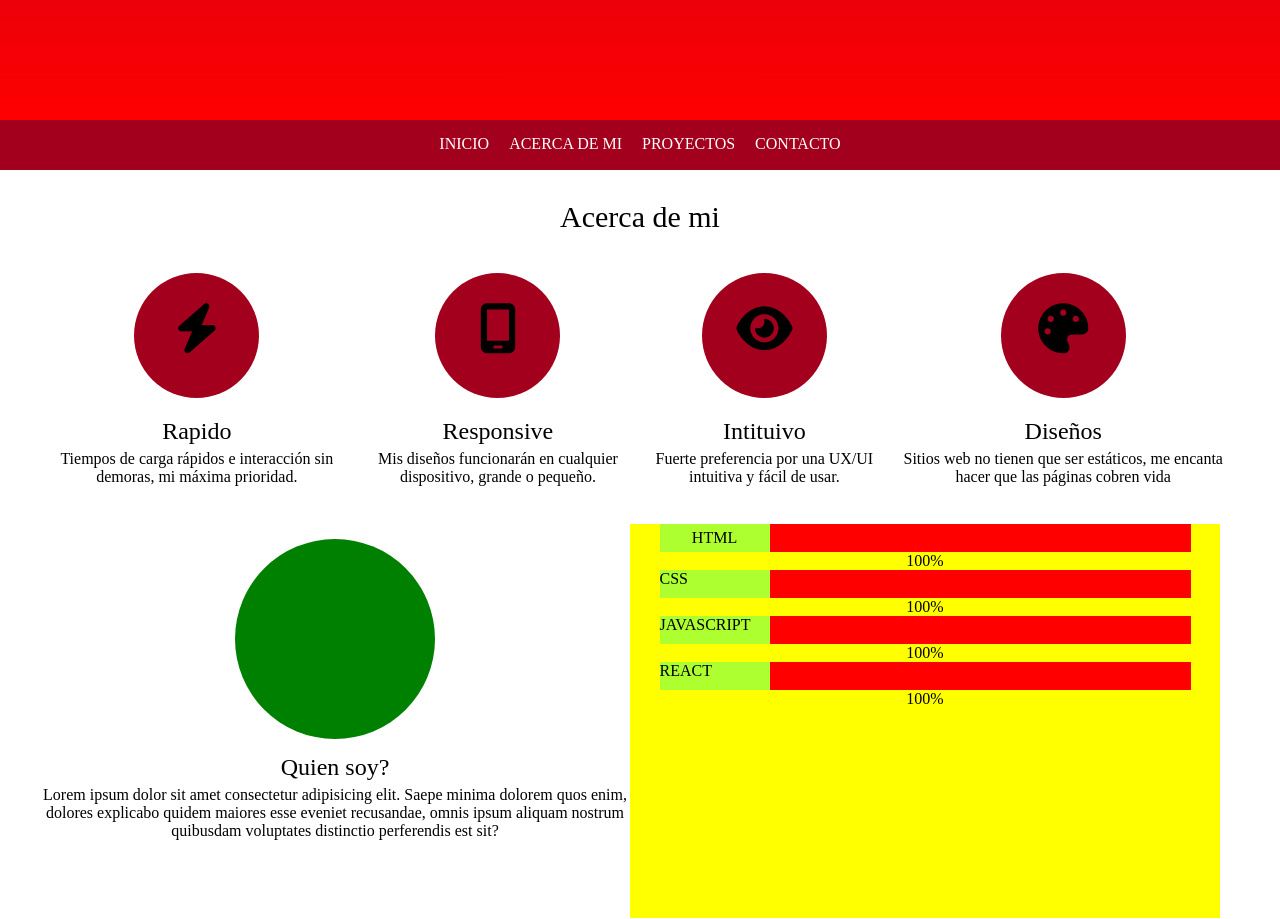
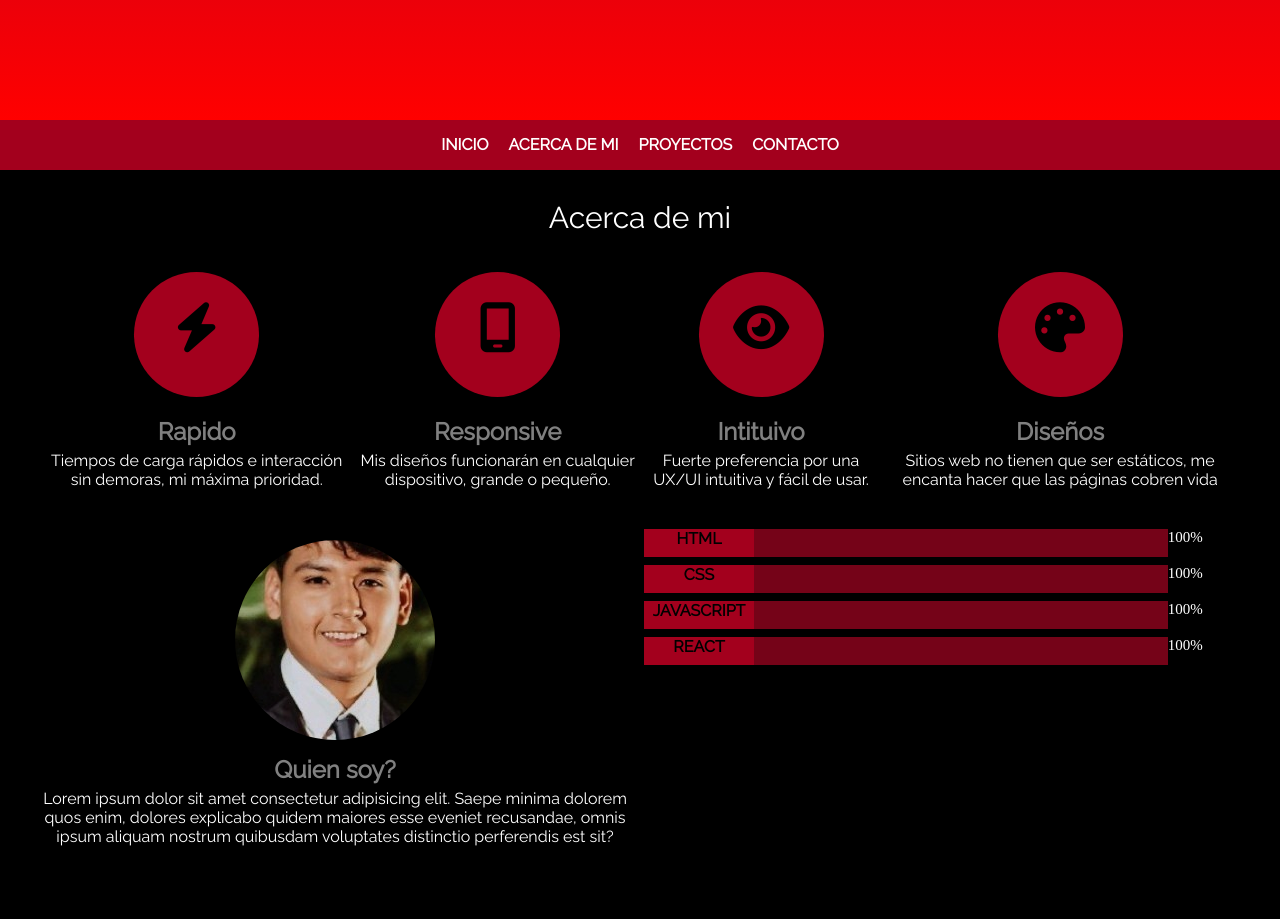
Before and after one commit to TrellixVulnTeam/Portfolio_HBL9, a website: page index.html in a window 1280 px wide. Shown: the part 680-1599 px from the top of the page. Drawn offline with Linux system fonts and the light colour scheme; a web font is replaced by a local one.

Commit message:
1.1sobremi

```diff
--- a/index.html
+++ b/index.html
@@ -12,7 +12,10 @@
     <link href="https://fonts.googleapis.com/css2?family=Kaushan+Script&display=swap" rel="stylesheet">
     <link href="https://fonts.googleapis.com/css2?family=Bebas+Neue&display=swap" rel="stylesheet">
     <link href="https://fonts.googleapis.com/css2?family=Caveat&family=Press+Start+2P&display=swap" rel="stylesheet">
+    <link href="https://fonts.googleapis.com/css2?family=Secular+One&display=swap" rel="stylesheet">
+    <link href="https://fonts.googleapis.com/css2?family=Raleway&display=swap" rel="stylesheet">
     <link rel="stylesheet" href="./css/styles.css">
+
 </head>
 <body>
     <main>
@@ -94,29 +97,29 @@
 
                 </div>
                 <div class="habilidades">
-                    <div class="bar flex">
-                        <div class="bar fill">
-                            <div class="tag flex">HTML</div>
+                        <div class="bar">
+                            <div class="barra fill">
+                                <div class="tag">HTML</div>
                             </div>
-                        <span>100%</span>
+                            <span class="nivelskill">100%</span>
                         </div>
-                    <div class="bar flex">
-                        <div class="bar fill">
+                        <div class="bar">
+                            <div class="barra fill">
                                 <div class="tag">CSS</div>
                             </div>
-                        <span>100%</span>
+                            <span class="nivelskill">100%</span>
                         </div>
-                    <div class="bar flex">
-                        <div class="bar fill">
+                        <div class="bar">
+                            <div class="barra fill">
                                 <div class="tag">JAVASCRIPT</div>
                             </div>
-                        <span>100%</span>
+                            <span class="nivelskill">100%</span>
                         </div>
-                    <div class="bar flex">
-                        <div class="bar fill">
+                        <div class="bar">
+                            <div class="barra fill">
                                 <div class="tag">REACT</div>
                             </div>
-                        <span>100%</span>
+                            <span class="nivelskill">100%</span>
                         </div>
                 </div>
             </div>
--- a/scss/styles.scss
+++ b/scss/styles.scss
@@ -1,3 +1,17 @@
+/*Fuentes*/
+$font1: 'Kaushan Script', cursive;
+$font2: 'Press Start 2P', cursive;
+$font3: 'Caveat', cursive;
+$font4: 'Secular One', sans-serif;
+$font5: 'Raleway', sans-serif;
+$font6: 'Raleway', sans-serif;
+/*PaLeta de Colores */
+$color1: #A3001D;
+$color2: #fff;
+$color3: #000;
+$color4: #808080;
+
+
 *{
     margin: 0;
     padding: 0;
@@ -99,6 +113,8 @@ font-family: 'Press Start 2P', cursive;
     padding: 10px;
     color: white;
     text-transform: uppercase;
+    font-family: $font5;
+    font-weight: bold;
 }
 
 .nav-link:hover{
@@ -107,9 +123,12 @@ font-family: 'Press Start 2P', cursive;
     border-radius: 5px;
 }
 
+body{
+    background-color: #000;
+}
+
 .Acerca-de-mi{
     width: 100%;
-    background-color: white;
     height: 600px;
 }
 
@@ -154,6 +173,17 @@ font-family: 'Press Start 2P', cursive;
     margin: 30px;
 }
 
+p{
+    color: $color2;
+    font-family: $font6;
+}
+
+.titulo-card{
+    color: grey;
+    font-family: $font6;
+    font-weight: bold;
+}
+
 .card-acerca{
     display: flex;
     height: 230px;
@@ -193,34 +223,56 @@ font-family: 'Press Start 2P', cursive;
 .fotome{
     height: 200px;
     width: 200px;
-    background-color: green;
+    background-color: $color1;
     border-radius: 150px;
     position: relative;
     margin: 15px;
+    background-image: url("../images/1655346792069.jfif");
+    background-position: center;
 }
 
 .habilidades{
     width: 590px;
-    background-color: yellow;
     height: 394px;
     position: relative;
+    display: flex;
+    flex-direction: column;
+    margin-left: 10px;
 }
 
 .bar{
     position: relative;
+    display: flex;
+    flex-direction: row;
+    margin: 4px;
+}
+
+.barra{
+    display: flex;
+    align-items: flex-start;
+    width: 90%;
+    background-color: #750318;
+    display: flex;
+    flex-direction: column;
 }
 
 .bar span{
     display: initial;
-}
-
-.fill{
-    width: 90%;
-    background-color: red;
+    align-items: flex-end;
 }
 
 .tag {
     height: 28px;
     width: 110px;
-    background-color: greenyellow;
+    background-color: $color1;
+    display: flex;
+    justify-content: center;
+    font-family: $font5;
+    font-weight: bold;
+
 }
+
+.nivelskill{
+    font-size: 15px;
+    color: $color2;
+}
```
Also changed, not shown: css/styles.css, images/1655346792069.jfif (added), js/main.js (added). Lines whose indentation alone changed are shown as unchanged.
